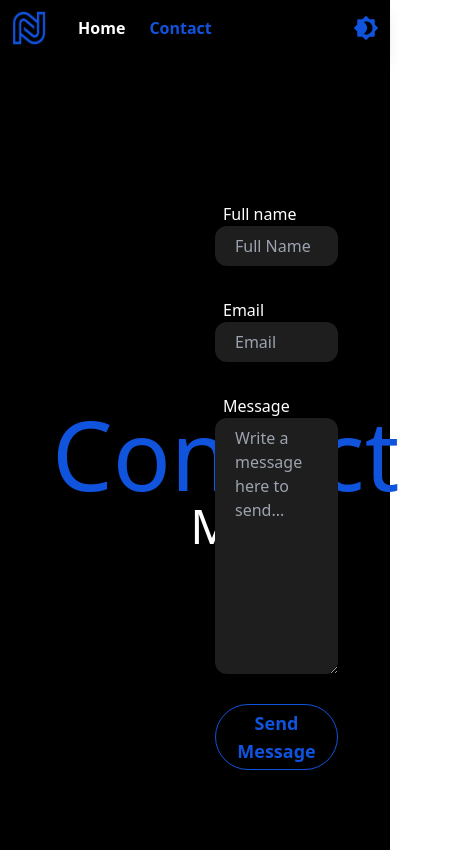
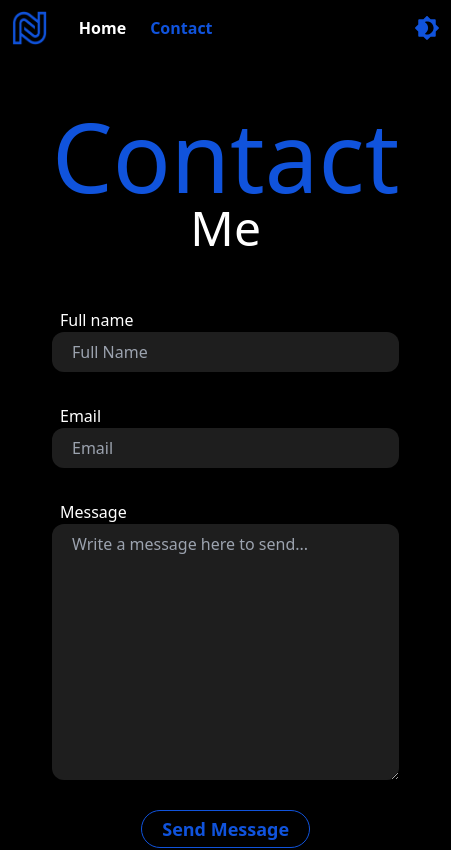
Before and after one commit to RedSocks25/portfolio, a Next.js app: page /contact in a window 390 px wide. Shown: the top 850 px of the page, 451 px wide, since content can reach past the window. Built offline with nearby package versions, Linux system fonts and the light colour scheme.

Commit message:
Responsiveness to contact form

```diff
--- a/pages/contact/index.tsx
+++ b/pages/contact/index.tsx
@@ -23,7 +23,7 @@ const ContactPage = () => {
   }
 
   return (
-    <div className='grid grid-cols-2 bg-sizzling-red h-screen p-8'> {/* Presentation <Div> */}
+    <div className='grid sm:grid-cols-2 sm:h-screen h-fit p-8'> {/* Presentation <Div> */}
 
       {/* Message and presentation card */}
       <div className='grid grid-row columns-1 p-5 space-y-10'>
```
